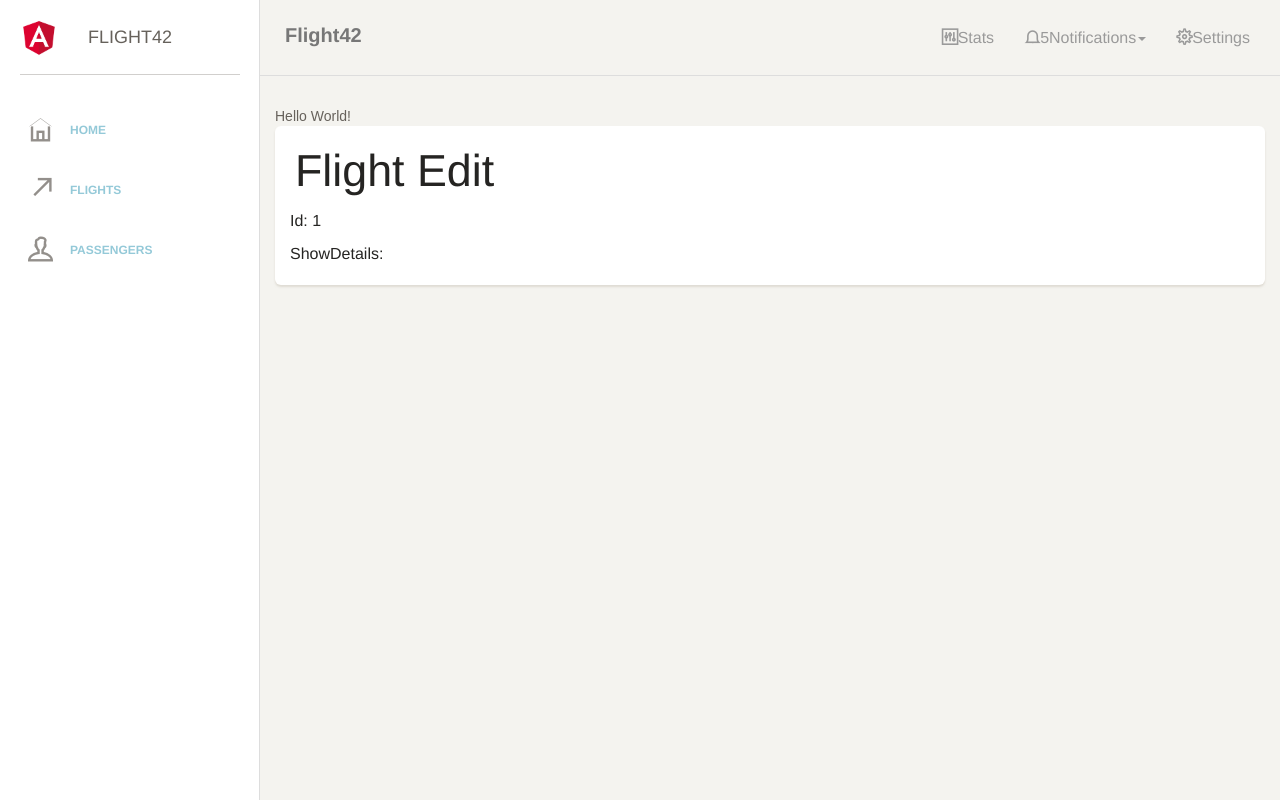
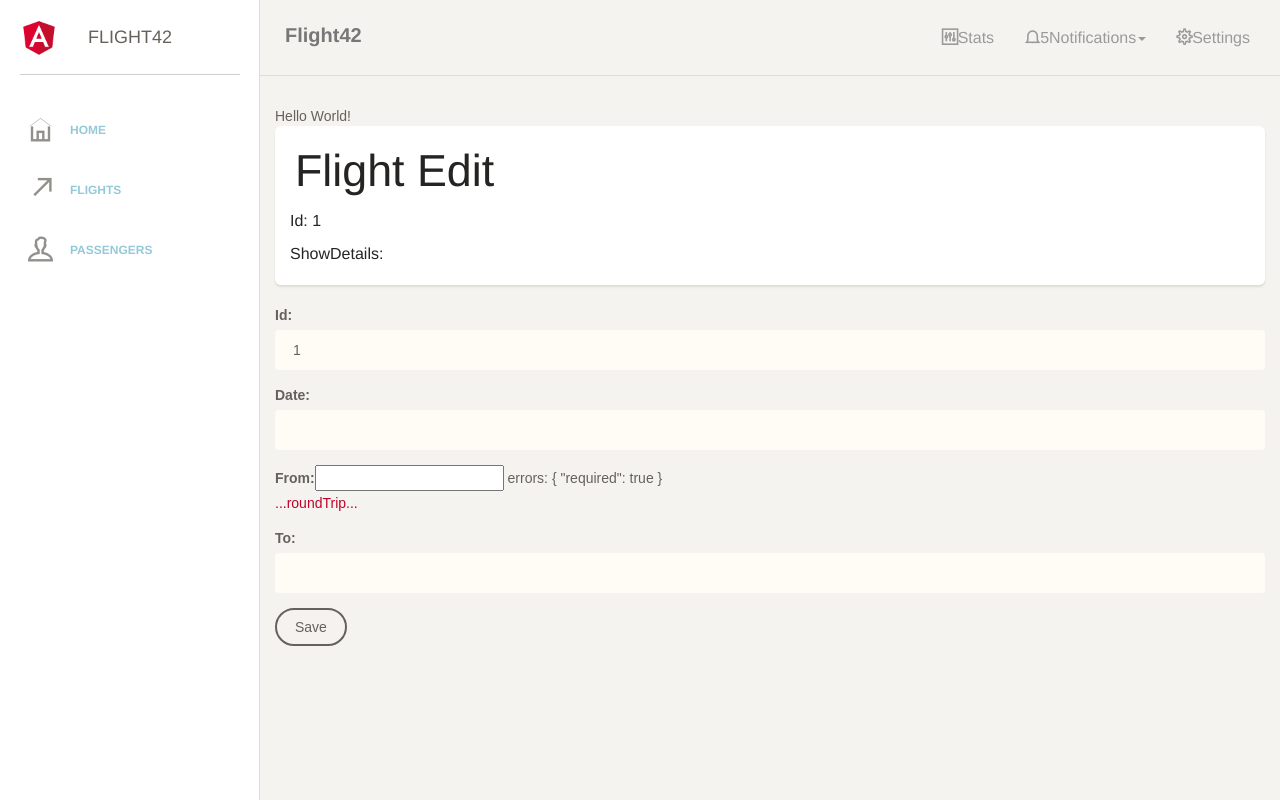
Before and after one commit to NemoContra/starter, an Angular app: page /#/flight-edit/1 in a window 1280 px wide. Built offline with nearby package versions, Linux system fonts and the light colour scheme; no server answers; a web font is replaced by a local one.

Commit message:
tasks for reactive forms

```diff
--- a/src/app/flight-booking/flight-booking.module.ts
+++ b/src/app/flight-booking/flight-booking.module.ts
@@ -1,6 +1,6 @@
 import { NgModule } from '@angular/core';
 import { CommonModule } from '@angular/common';
-import { FormsModule } from '@angular/forms';
+import { FormsModule, ReactiveFormsModule } from '@angular/forms';
 import { SharedModule } from '../shared/shared.module';
 import { FlightSearchComponent } from './flight-search/flight-search.component';
 import { FlightCardComponent } from './flight-card/flight-card.component';
@@ -14,6 +14,7 @@ import { PassengerSearchComponent } from './passenger-search/passenger-search.co
   imports: [
     CommonModule,
     FormsModule,
+    ReactiveFormsModule,
     RouterModule.forChild(FLIGHT_BOOKING_ROUTES),
     SharedModule
   ],
--- a/src/app/flight-booking/flight-edit/flight-edit.component.html
+++ b/src/app/flight-booking/flight-edit/flight-edit.component.html
@@ -7,22 +7,39 @@
     <p>ShowDetails: {{showDetails}}</p>
   </div>
 </div>
-<form *ngIf="flight">
+<form [formGroup]="editForm">
+  <div class="form-group">
+    <label>Id:</label>
+    <input formControlName="id" class="form-control">
+  </div>
 
   <div class="form-group">
-    <label>Id:</label>
-    <input [(ngModel)]="flight.id" name="id" class="form-control">
+    <label>Date:</label>
+    <input formControlName="date" class="form-control">
   </div>
 
   <div class="form-group">
     <label>From:</label>
-    <input [(ngModel)]="flight.from" name="from"
-           class="form-control">
+    <input  formControlName="from">
+    errors: {{editForm.controls['from'].errors | json}}
+    <div class="text-danger" *ngIf="editForm.controls['from'].hasError('minlength')">
+      ...minlength...
+    </div>
+    <div class="text-danger" *ngIf="editForm.controls['from'].hasError('city')">
+      ...city...
+    </div>
+    <div class="text-danger" *ngIf="editForm?.hasError('roundTrip')">
+      ...roundTrip...
+    </div>
   </div>
 
-  <!-- Fügen Sie hier Felder für die weiteren Eigenschaften -->
-  <!-- des Fluges hinzu -->
+  <div class="form-group">
+    <label>To:</label>
+    <input formControlName="to" class="form-control">
+  </div>
 
-  <button class="btn btn-default" (click)="save()">Save</button>
+  <div class="form-group">
+    <button (click)="save()" class="btn btn-default">Save</button>
+  </div>
 
 </form>
--- a/src/app/flight-booking/flight-edit/flight-edit.component.ts
+++ b/src/app/flight-booking/flight-edit/flight-edit.component.ts
@@ -1,8 +1,11 @@
 import { Component, OnInit } from '@angular/core';
+import { FormBuilder, FormGroup, Validators } from '@angular/forms';
 import { ActivatedRoute } from '@angular/router';
 
 import { FlightService } from '../flight-search/flight.service';
 import { Flight } from '../../entities/flight';
+import { validateCity } from '../../shared/validation/city-validator';
+import { validateRoundTrip } from '../../shared/validation/round-trip-validator';
 
 @Component({
   selector: 'app-flight-edit',
@@ -17,9 +20,13 @@ export class FlightEditComponent implements OnInit {
   flight: Flight;
   errors: string;
 
+  editForm: FormGroup;
+
   constructor(
     private route: ActivatedRoute,
-    private flightService: FlightService) { }
+    private flightService: FlightService,
+    private fb: FormBuilder) {
+  }
 
   ngOnInit() {
     this.route.params.subscribe(
@@ -28,11 +35,34 @@ export class FlightEditComponent implements OnInit {
         this.showDetails = params['showDetails'];
 
         this.flightService.findById(this.id).subscribe(
-          flight => { this.flight = flight; this.errors = ''; },
-          err => { this.errors = 'Fehler beim Laden'; }
+          flight => {
+            this.flight = flight;
+            this.errors = '';
+          },
+          err => {
+            this.errors = 'Fehler beim Laden';
+          }
         );
       }
     );
+
+    this.editForm = this.fb.group({
+      id:   [1],
+      from: [null, [Validators.required, Validators.minLength(3), validateCity(['Vienna', 'Berlin', 'Gleisdorf'])]],
+      to:   [null],
+      date: [null]
+    });
+
+    this.editForm.validator = validateRoundTrip;
+
+    console.log(this.editForm.value);
+    console.log(this.editForm.valid);
+    console.log(this.editForm.touched);
+    console.log(this.editForm.dirty);
+
+    this.editForm.valueChanges.subscribe(v => {
+      console.debug('changes', v);
+    });
   }
 
   save() {
@@ -41,7 +71,9 @@ export class FlightEditComponent implements OnInit {
         this.flight = flight;
         this.errors = 'Saving was successful!';
       },
-      err => { this.errors = 'Error saving data'; }
+      err => {
+        this.errors = 'Error saving data';
+      }
     );
   }
 
--- a/src/app/flight-booking/flight-search/flight-search.component.html
+++ b/src/app/flight-booking/flight-search/flight-search.component.html
@@ -93,6 +93,7 @@
   </table>
 
 </div>-->
+<app-flight-edit></app-flight-edit>
 <div class="row">
   <div *ngFor="let f of flights"
        class="col-xs-12 col-sm-6 col-md-4 col-lg-3">
--- /dev/null
+++ b/src/app/shared/validation/city-validator.ts
@@ -0,0 +1,15 @@
+import { AbstractControl, ValidatorFn } from '@angular/forms';
+
+export function validateCity (validCities: string[]): ValidatorFn {
+  return (c: AbstractControl) => {
+    if (c.value && validCities.indexOf(c.value) === -1) {
+      return {
+        city: {
+          actualValue: c.value,
+          validCities: validCities
+        }
+      };
+    }
+    return null;
+  };
+}
--- /dev/null
+++ b/src/app/shared/validation/round-trip-validator.ts
@@ -0,0 +1,14 @@
+import { FormGroup } from '@angular/forms';
+
+export function validateRoundTrip(g: FormGroup): object {
+  let from = g.controls['from'];
+  let to = g.controls['to'];
+
+  if (!from || !to) return null;
+
+  if (from.value === to.value) {
+    return { roundTrip: true };
+  }
+
+  return null;
+}
```
